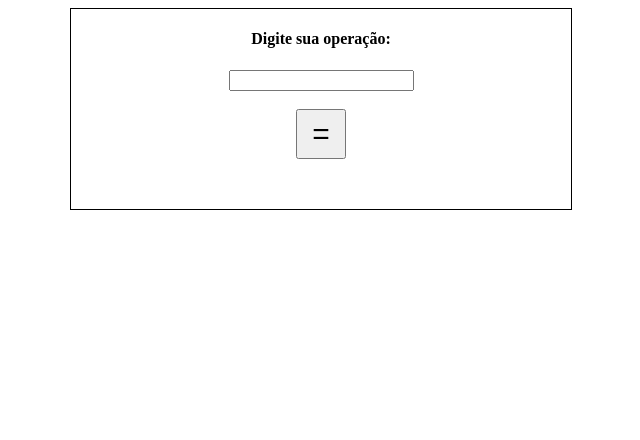
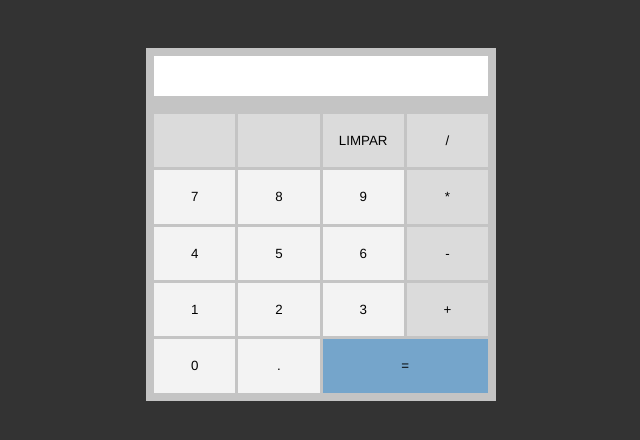
Before and after one commit to Leosilva1698/Calculadora_Programacao_WEB_2023.08.28, a plain HTML site: page index.html in a window 1280 px wide. Shown: the whole page, without its empty margins (319-959 px from the left). Drawn offline with Linux system fonts and the light colour scheme.

Commit message:
Melhoria no CSS e no Script

```diff
--- a/index.html
+++ b/index.html
@@ -1,5 +1,6 @@
 <!DOCTYPE html>
 <html lang="en">
+
 <head>
     <meta charset="UTF-8">
     <meta name="viewport" content="width=device-width, initial-scale=1.0">
@@ -7,31 +8,42 @@
     <link rel="stylesheet" href="./style.css">
     <script src="./script.js" defer></script>
 </head>
+
 <body>
-    <div class="calculadora">
-        <div class="entrada">
+    <div class="calc">
+        <!-- <div class="entrada">
             <h4>Digite sua operação:</h4>
             <input type="text"  id="numero">
-        </div>
-        <br>
-        <!-- <div class="adicao">
-            <button class="botaoAdicao">+</button>
-        </div>
-        <div class="subtracao">
-            <button class="botaoSubtracao">-</button>
-        </div>
-        <div class="multiplicacao">
-            <button class="botaoMultiplicacao">*</button>
-        </div>
-        <div class="div">
-            <button class="botaoDiv">/</button>
-        </div> -->
-        <div class="igual">
-            <button class="botaoIgual" onclick="calcular()">=</button>
+        </div>     -->
+        <div id="calculo">
         </div>
         <div id="resultado">
 
         </div>
+        <br>
+        <div id="caixa_botoes">
+            <button></button>
+            <button></button>
+            <button id="DEL" onclick="del()">LIMPAR</button>
+            <button value="/" id="div" onclick="div()">/</button>
+            <button class="number" value="7" id="sete" onclick="sete()">7</button>
+            <button class="number" value="8" id="oito" onclick="oito()">8</button>
+            <button class="number" value="9" id="nove" onclick="nove()">9</button>
+            <button value="*" id="mult" onclick="mult()">*</button>
+            <button class="number" value="4" id="quatro" onclick="quatro()">4</button>
+            <button class="number" value="5" id="cinco" onclick="cinco()">5</button>
+            <button class="number" value="6" id="seis" onclick="seis()">6</button>
+            <button value="-" id="menos" onclick="menos()">-</button>
+            <button class="number" value="1" id="um" onclick="um()">1</button>
+            <button class="number" value="2" id="dois" onclick="dois()">2</button>
+            <button class="number" value="3" id="tres" onclick="tres()">3</button>
+            <button value="+" id="mais" onclick="mais()">+</button>
+            <button class="number" value="0" id="zero" onclick="zero()">0</button>
+            <button class="number" value="." id="ponto" onclick="ponto()">.</button>
+            <button id="equal-btn" onclick="resultado()">=</button>
+        </div>
+
     </div>
 </body>
+
 </html>
--- a/script.js
+++ b/script.js
@@ -1,7 +1,104 @@
-function calcular() {
-    operacao = document.getElementById("numero").value;
-    resultado = eval(operacao);
+
+function um() {
+    // tela = document.getElementById("tela").value;
+    valorClicado = document.getElementById("um").value;
+    // tela += valorClicado;
+    document.getElementById("calculo").innerText += valorClicado;
+}
+function dois() {
+    // tela = document.getElementById("tela").value;
+    valorClicado = document.getElementById("dois").value;
+    // tela += valorClicado;
+    document.getElementById("calculo").innerText += valorClicado;
+}
+function tres() {
+    // tela = document.getElementById("tela").value;
+    valorClicado = document.getElementById("tres").value;
+    // tela += valorClicado;
+    document.getElementById("calculo").innerText += valorClicado;
+}
+function zero() {
+    // tela = document.getElementById("tela").value;
+    valorClicado = document.getElementById("zero").value;
+    // tela += valorClicado;
+    document.getElementById("calculo").innerText += valorClicado;
+}
+function quatro() {
+    // tela = document.getElementById("tela").value;
+    valorClicado = document.getElementById("quatro").value;
+    // tela += valorClicado;
+    document.getElementById("calculo").innerText += valorClicado;
+}
+function cinco() {
+    // tela = document.getElementById("tela").value;
+    valorClicado = document.getElementById("cinco").value;
+    // tela += valorClicado;
+    document.getElementById("calculo").innerText += valorClicado;
+}
+function seis() {
+    // tela = document.getElementById("tela").value;
+    valorClicado = document.getElementById("seis").value;
+    // tela += valorClicado;
+    document.getElementById("calculo").innerText += valorClicado;
+}
+function sete() {
+    // tela = document.getElementById("tela").value;
+    valorClicado = document.getElementById("sete").value;
+    // tela += valorClicado;
+    document.getElementById("calculo").innerText += valorClicado;
+}
+function oito() {
+    // tela = document.getElementById("tela").value;
+    valorClicado = document.getElementById("oito").value;
+    // tela += valorClicado;
+    document.getElementById("calculo").innerText += valorClicado;
+}
+function nove() {
+    // tela = document.getElementById("tela").value;
+    valorClicado = document.getElementById("nove").value;
+    // tela += valorClicado;
+    document.getElementById("calculo").innerText += valorClicado;
+}
+function ponto() {
+    // tela = document.getElementById("tela").value;
+    valorClicado = document.getElementById("ponto").value;
+    // tela += valorClicado;
+    document.getElementById("calculo").innerText += valorClicado;
+}
+function mais() {
+    // tela = document.getElementById("tela").value;
+    valorClicado = document.getElementById("mais").value;
+    // tela += valorClicado;
+    document.getElementById("calculo").innerText += valorClicado;
+}
+function menos() {
+    // tela = document.getElementById("tela").value;
+    valorClicado = document.getElementById("menos").value;
+    // tela += valorClicado;
+    document.getElementById("calculo").innerText += valorClicado;
+}
+function mult() {
+    // tela = document.getElementById("tela").value;
+    valorClicado = document.getElementById("mult").value;
+    // tela += valorClicado;
+    document.getElementById("calculo").innerText += valorClicado;
+}
+function div() {
+    // tela = document.getElementById("tela").value;
+    valorClicado = document.getElementById("div").value;
+    // tela += valorClicado;
+    document.getElementById("calculo").innerText += valorClicado;
+}
+function del() {
+    document.getElementById("calculo").textContent = null;
+    document.getElementById("resultado").innerText = null;
+}
+function resultado() {
+    equacao = document.getElementById("calculo").textContent;
+    console.log(equacao);
+    var resultado = eval(equacao);
     console.log(resultado);
-    document.getElementById("resultado").innerHTML += resultado;
+    document.getElementById("resultado").innerText = resultado;
+    document.getElementById("calculo").textContent = null;
 
 }
--- a/style.css
+++ b/style.css
@@ -1,42 +1,69 @@
-
-.calculadora{
-    border: 1px solid black;
-    text-align: center;
-    width: 500px;
-    height: 200px;
-    margin: 0 auto;
+* {
+    margin: 0;
+    padding: 0;
+    box-sizing: border-box;
+    font-family: Helvetica;
 }
 
-button {
-    width: 50px;
-    height: 50px;
-    font-size: 30px;
+body {
+    background-color: #333;
+    display: flex;
+    align-items: center;
+    justify-content: center;
+    padding: 3em;
 }
 
-/* .adicao{
-    position: relative;
-    left: -63px;
-}
-.subtracao {
-    position: relative;
-    top: -50px;
-    left: -10px;
+.calc {
+    width: 350px;
+    padding: 0.5em;
+    background-color: #c4c4c4;
+    color: #000;
+    display: flex;
+    flex-direction: column;
 }
 
-.multiplicacao {
-    position: relative;
-    top: -100px;
-    left: 43px;
+#calculo {
+    text-align: right;
+    background-color: white;
+    height: 40px;
+    overflow-wrap: break-word;
+    text-size-adjust: 20px;
 }
 
-.div {
-    position: relative;
-    top: -150px;
-    left: 96px;
-} */
+#caixa_botoes {
+    display: grid;
+    grid-template-columns: 1fr 1fr 1fr 1fr;
+    gap: 3px;
+}
 
-/* .igual {
-    position: relative;
-    top: -200px;
-    left: 149px;
-} */
+#caixa_botoes button {
+    border: 1px solid transparent;
+    border-radius: 0;
+    height: 4em;
+    font-size: 1.em;
+    background-color: #dbdbdb;
+    cursor: pointer;
+
+}
+
+#caixa_botoes .number {
+    background-color: #f3f3f3;
+}
+
+#caixa_botoes button:hover {
+    background-color: #BABABA;
+    border-color: #999;
+}
+
+#caixa_botoes #equal-btn {
+    grid-column: span 2;
+    background-color: #75a5cb;
+}
+
+#caixa_botoes #equal-btn:hover {
+    background-color: #3a91d8;
+}
+#resultado{
+    text-align: right;
+    background-color: white;
+}
```
